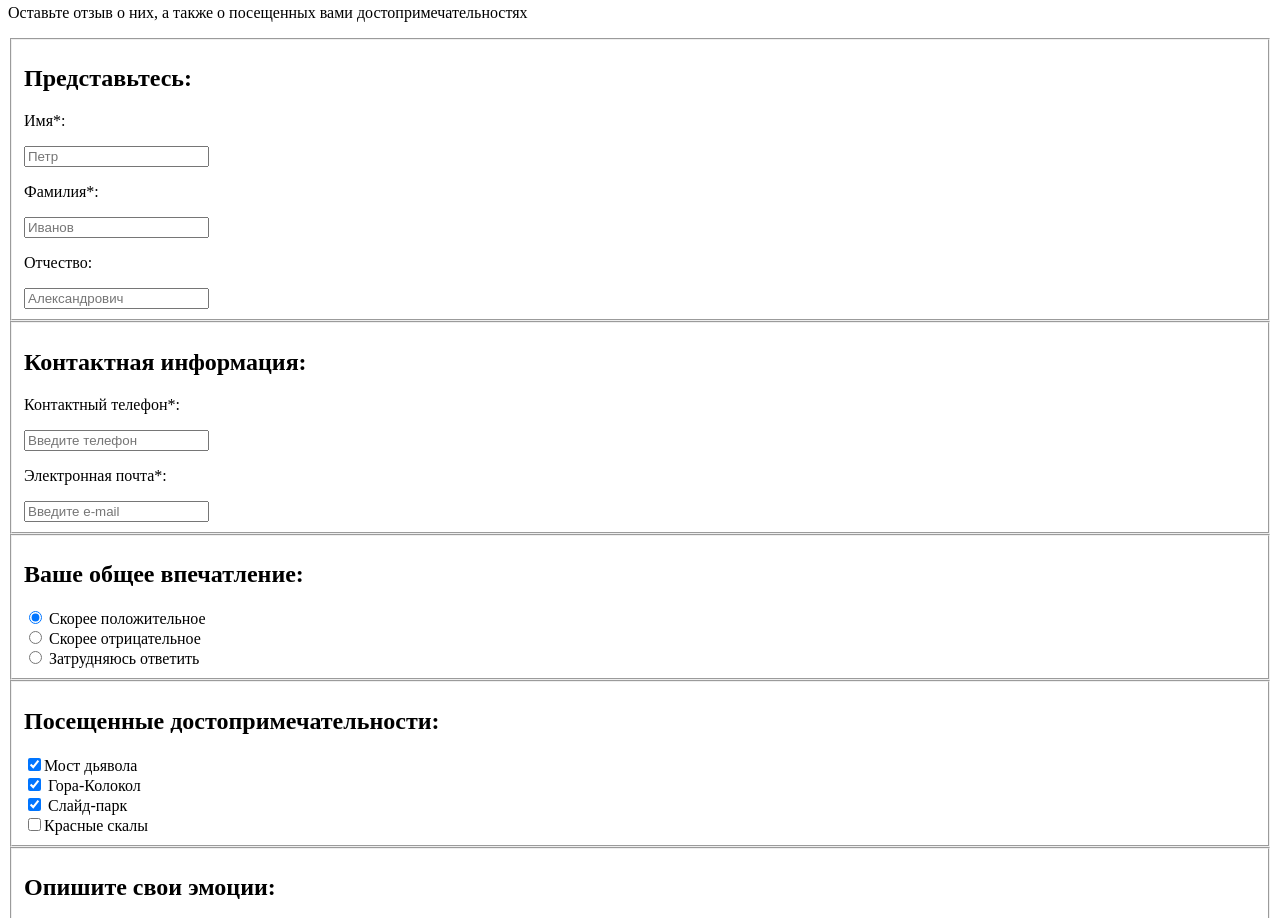
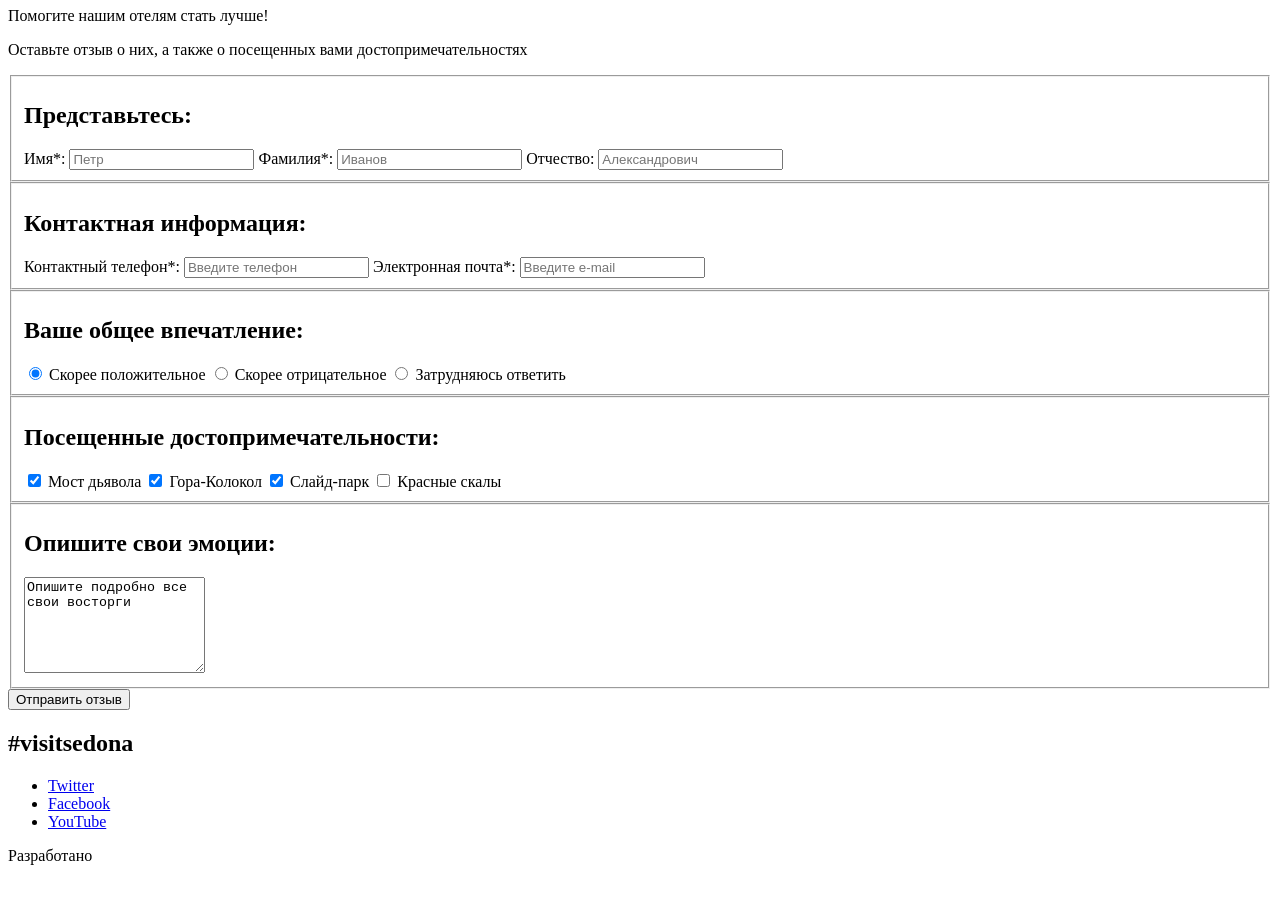
Before and after one commit to AlexanderGubanov/1486747-sedona-20, a website: page source/form.html in a window 1280 px wide. Shown: the part 245-1163 px from the top of the page. After the commit the page ends 1126 px from the top, so only its background shows below. Drawn offline with Linux system fonts and the light colour scheme.

Commit message:
Разметка страницы с формой

```diff
--- a/source/form.html
+++ b/source/form.html
@@ -29,7 +29,7 @@
               <a class="site-list__link" href="https://htmlacademy.ru">HTML Academy</a>
             </li>
           </ul>
-          <!--Закрывающая кнопка-->
+          <button><span class="visually-hidden">Кнопка Закрыть</span></button>
         </div>
       </nav>
     </header>
@@ -40,39 +40,49 @@
       <p class="page-main__text">Оставьте отзыв о них, а также о посещенных вами достопримечательностях</p>
 
       <form class="form-feedback" action="https://echo.htmlacademy.ru" method="post">
-        <fieldset class="form-feedback__name name">
-          <h2 class="name__subtitle">Представьтесь:</h2>
-          <p class="name__text">Имя*:</p> <input type="text" placeholder="Петр">
-          <p class="name__text">Фамилия*:</p><input type="text" placeholder="Иванов">
-          <p class="name__text">Отчество:</p> <input type="text" placeholder="Александрович">
+        <fieldset class="form-feedback__fieldset">
+          <h2 class="form-feedback__subtitle">Представьтесь:</h2>
+          <label class="form-feedback__text" for="name">Имя*:</label>
+          <input class="form-feedback__field" type="text" placeholder="Петр" name="name" id="name">
+          <label class="form-feedback__text" for="surname">Фамилия*:</label>
+          <input class="form-feedback__field" type="text" placeholder="Иванов" name="surname" id="surname">
+          <label class="form-feedback__text" for="patronym">Отчество:</label>
+          <input class="form-feedback__field" type="text" placeholder="Александрович" name="patronym" id="patronym">
         </fieldset>
 
-        <fieldset class="form-feedback__contacts contacts">
-          <h2 class="contacts__subtitle">Контактная информация:</h2>
-          <p class="contacts__text">Контактный телефон*:</p>
-          <input type="tel" placeholder="Введите телефон"> <!--Иконка трубки-->
-          <p class="contacts__text">Электронная почта*:</p>
-          <input type="email" placeholder="Введите e-mail"> <!--Иконка конверта-->
+        <fieldset class="form-feedback__fieldset">
+          <h2 class="form-feedback__subtitle">Контактная информация:</h2>
+          <label class="form-feedback__text" for="phone">Контактный телефон*:</label>
+          <input class="form-feedback__field" type="tel" placeholder="Введите телефон" name="phone" id="phone">
+          <label class="form-feedback__text" for="mail">Электронная почта*:</label>
+          <input class="form-feedback__field" type="email" placeholder="Введите e-mail" name="mail" id="mail">
         </fieldset>
 
-        <fieldset class="form-feedback__impressions impressions">
-        <h2 class="impressions__subtitle">Ваше общее впечатление:</h2>
-        <input type="radio" name="impression" value="positive" checked> <span class="impressions__text">Скорее положительное</span><br>
-        <input type="radio" name="impression" value="negative"> <span class="impressions__text">Скорее отрицательное</span><br>
-        <input type="radio" name="impression" value="indefinite"> <span class="impressions__text">Затрудняюсь ответить</span>
+        <fieldset class="form-feedback__fieldset">
+          <h2 class="form-feedback__subtitle">Ваше общее впечатление:</h2>
+          <input class="form-feedback__radio" type="radio" name="impression" value="positive" checked>
+          <span class="form-feedback__answers">Скорее положительное</span>
+          <input class="form-feedback__radio" type="radio" name="impression" value="negative">
+          <span class="form-feedback__answers">Скорее отрицательное</span>
+          <input class="form-feedback__radio" type="radio" name="impression" value="indefinite">
+          <span class="form-feedback__answers">Затрудняюсь ответить</span>
         </fieldset>
 
-        <fieldset class="form-feedback__showplaces showplaces">
+        <fieldset class="form-feedback__fieldset">
           <h2 class="showplaces__subtitle">Посещенные достопримечательности:</h2>
-          <input type="checkbox" checked><span class="showplaces__text">Мост дьявола</span> <br>
-          <input type="checkbox" checked> <span class="showplaces__text">Гора-Колокол</span> <br>
-          <input type="checkbox" checked> <span class="showplaces__text">Слайд-парк</span><br>
-          <input type="checkbox"><span class="showplaces__text">Красные скалы</span>
+          <input type="checkbox" name="showplace" checked>
+          <span class="form-feedback__answers">Мост дьявола</span>
+          <input type="checkbox" name="showplace" checked>
+          <span class="form-feedback__answers">Гора-Колокол</span>
+          <input type="checkbox" name="showplace" checked>
+          <span class="form-feedback__answers">Слайд-парк</span>
+          <input type="checkbox" name="showplace">
+          <span class="form-feedback__answers">Красные скалы</span>
         </fieldset>
 
-        <fieldset class="form-feedback__emotions">
+        <fieldset class="form-feedback__fieldset">
           <h2 class="form-feedback__subtitle">Опишите свои эмоции:</h2>
-          <textarea rows="6">Опишите подробно все свои восторги</textarea>
+          <textarea class="form-feedback__emotions" name="emotions" rows="6">Опишите подробно все свои восторги</textarea>
         </fieldset>
 
         <input class="form-feedback__submit" type="submit" value="Отправить отзыв">
```
Also changed, not shown: source/index.html (+1 -1 lines), source/photo.html (+1 -1 lines).
